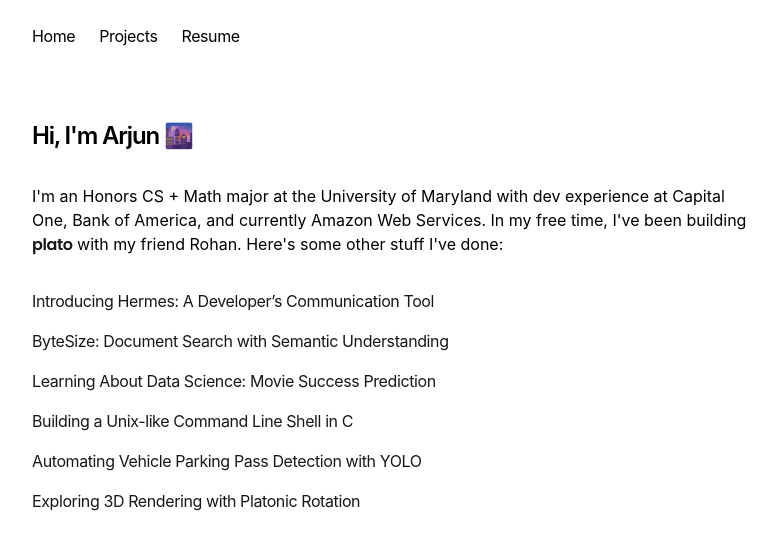
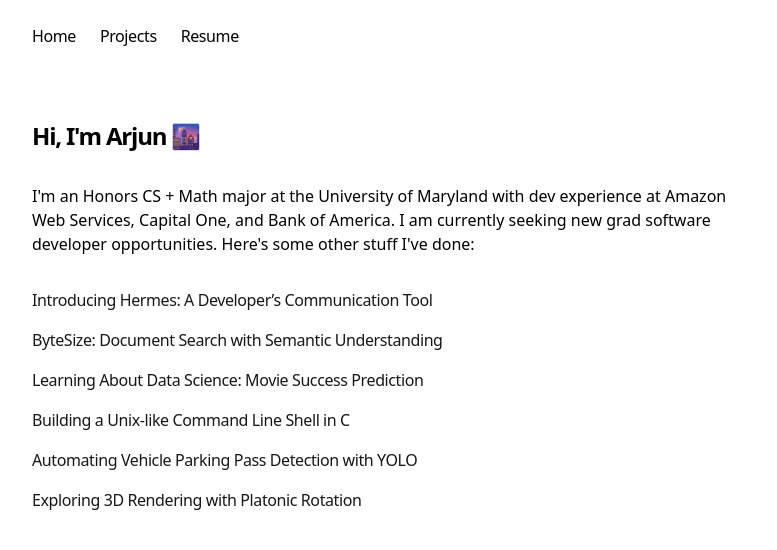
Before and after one commit to arjunaggarwal03/personal-portfolio, a Next.js app: page / in a window 1280 px wide. Shown: the top 550 px of the page, without its empty margins (249-1026 px from the left). Built offline with nearby package versions, Linux system fonts and the light colour scheme.

Commit message:
update main description

```diff
--- a/app/page.tsx
+++ b/app/page.tsx
@@ -7,20 +7,7 @@
         Hi, I'm Arjun 🌆
       </h1>
       <p className="mb-4">
-        {`I'm an Honors CS + Math major at the University of Maryland with dev experience at Capital One, Bank of America, and currently Amazon Web Services.`}
-        {` In my free time, I've been building `}
-        <a
-          href="https://platoportal.com/"
-          target="_blank"
-          rel="noopener noreferrer"
-          style={{
-            fontFamily: 'Poppins, sans-serif',
-            color: '#7828FF',
-          }}
-        >
-          <strong className="text-neutral-900 dark:text-neutral-100 tracking-tight hover:text-[#7828FF]">plato</strong>
-        </a>
-        {` with my friend Rohan. Here's some other stuff I've done:`}
+        {`I'm an Honors CS + Math major at the University of Maryland with dev experience at Amazon Web Services, Capital One, and Bank of America. I am currently seeking new grad software developer opportunities. Here's some other stuff I've done:`}
       </p>
       <div className="my-8">
         <BlogPosts />
--- a/package.json
+++ b/package.json
@@ -12,14 +12,15 @@
     "@types/react-dom": "18.2.19",
     "@vercel/analytics": "^1.3.1",
     "@vercel/speed-insights": "^1.0.9",
+    "autoprefixer": "^10.4.19",
     "geist": "1.2.2",
     "next": "canary",
     "next-mdx-remote": "^4.4.1",
-    "postcss": "^8.4.35",
+    "postcss": "^8.4.39",
     "react": "18.2.0",
     "react-dom": "18.2.0",
     "sugar-high": "^0.6.0",
-    "tailwindcss": "4.0.0-alpha.13",
+    "tailwindcss": "^4.0.0-alpha.13",
     "typescript": "5.3.3"
   }
 }
```
Also changed, not shown: 1 other file (tests, documents, lock files or other folders).
